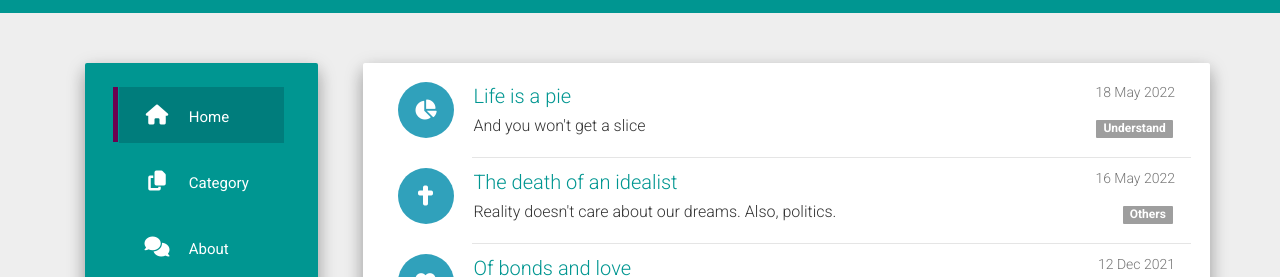
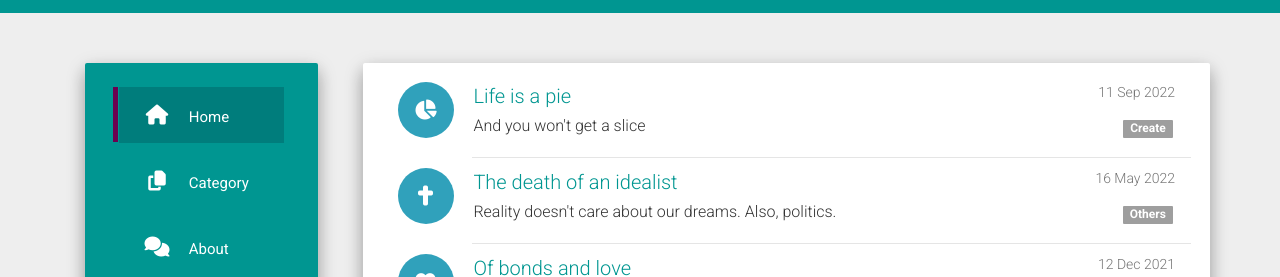
Before and after one commit to WanderingSpaceThinker/nonexistence, a Jekyll site: the page built from index.html, in a window 1280 px wide and 1255 px high. Shown: the part 145-422 px from the top of the window. Built offline with Jekyll 4.4.1, drawn with Linux system fonts in a browser that asks for light colours; nearby versions of some CDN libraries; the list of posts is cut into pages by our own code.

Commit message:
chore: update post

```diff
--- a/_posts/2022-05-18-Life is a pie.md
+++ b/_posts/2022-09-11-Life is a pie.md
@@ -2,10 +2,10 @@
 layout: post
 title: "Life is a pie"
 description: "And you won't get a slice"
-date:   2022-05-18
-categories: ["Understand"]
+date:   2022-09-11
+categories: ["Create"]
 icon: "fas fa-chart-pie"
-thumbnail: /static/posts_img/diag1.png
+thumbnail: /static/posts_img/robot_insta.jpg
 images:
  - image_path: /static/posts_img/diag1.png
  - image_path: /static/posts_img/diag2.png
```
